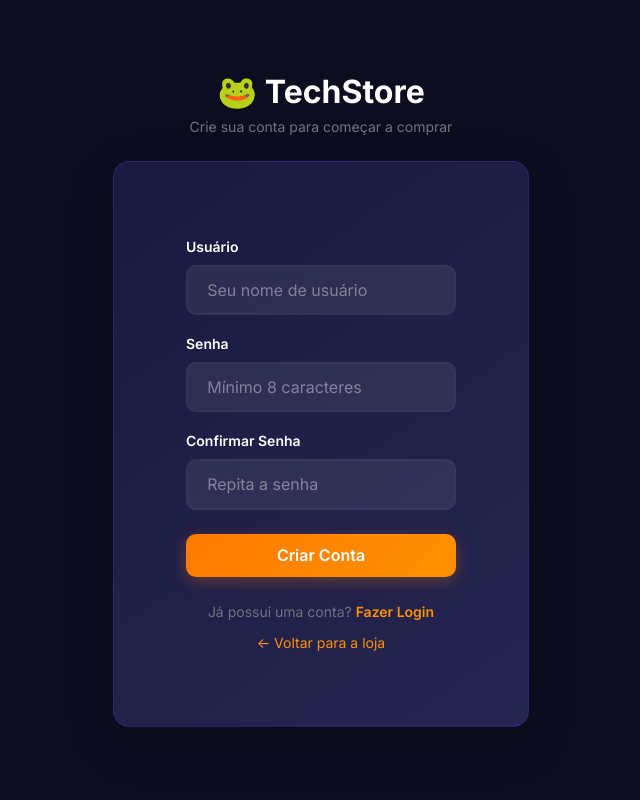
After one commit to GusSaucer/techstore-django, a Django app: page /accounts/signup/ in a window 1280 px wide. The commit adds this page. Shown: the whole page, without its empty margins (319-959 px from the left). Run offline with Django 5.2, Linux system fonts and the light colour scheme.

Commit message:
cadastro aula 13

```diff
--- a/app/templates/registration/login.html
+++ b/app/templates/registration/login.html
@@ -59,6 +59,9 @@
                     <div class="text-center">
                         <a href="{% url 'home' %}" class="text-decoration-none small text-muted">← Voltar para a loja</a>
                     </div>
+                    <div class="text-center">
+                        <a href="{% url 'signup' %}" class="text-decoration-none small text-muted">Não possui conta? Cadastre-se já</a>
+                    </div>
                 </form>
 
             </div>
--- /dev/null
+++ b/app/templates/signup.html
@@ -0,0 +1,116 @@
+{% load static %}
+<!DOCTYPE html>
+<html lang="pt-br">
+<head>
+    <meta charset="UTF-8">
+    <meta name="viewport" content="width=device-width, initial-scale=1.0">
+    <title>TechStore - Criar Conta</title>
+
+    <link href="https://cdn.jsdelivr.net/npm/bootstrap@5.3.3/dist/css/bootstrap.min.css" rel="stylesheet">
+    <link rel="preconnect" href="https://fonts.googleapis.com">
+    <link rel="preconnect" href="https://fonts.gstatic.com" crossorigin>
+    <link href="https://fonts.googleapis.com/css2?family=Inter:wght@400;600;700;800&display=swap" rel="stylesheet">
+    <link rel="stylesheet" href="{% static 'css/style.css' %}">
+</head>
+<body class="d-flex align-items-center justify-content-center min-vh-100 py-5">
+
+    <div class="container" style="max-width: 440px;">
+        <!-- Header -->
+        <div class="text-center mb-4">
+            <a href="{% url 'home' %}" class="text-decoration-none">
+                <h2 class="fw-bold text-white mb-1"><span class="brand-frog">🐸</span> TechStore</h2>
+            </a>
+            <p class="text-secondary small mb-0">Crie sua conta para começar a comprar</p>
+        </div>
+
+        <!-- Card de Cadastro -->
+        <div class="card shadow-lg border-0 rounded-4" style="background-color: #1a1c2e;">
+            <div class="card-body p-4 p-sm-5">
+
+                {% if form.non_field_errors %}
+                    <div class="alert alert-danger alert-dismissible fade show small" role="alert">
+                        {% for error in form.non_field_errors %}
+                            {{ error }}
+                        {% endfor %}
+                        <button type="button" class="btn-close" data-bs-dismiss="alert" aria-label="Close"></button>
+                    </div>
+                {% endif %}
+
+                <form method="POST" action="{% url 'signup' %}">
+                    {% csrf_token %}
+
+                    <!-- Campo Usuário -->
+                    <div class="mb-3">
+                        <label for="{{ form.username.id_for_label }}" class="form-label text-white small fw-semibold">Usuário</label>
+                        <input
+                            type="text"
+                            name="{{ form.username.html_name }}"
+                            id="{{ form.username.id_for_label }}"
+                            class="form-control form-control-dark {% if form.username.errors %}is-invalid{% endif %}"
+                            placeholder="Seu nome de usuário"
+                            value="{{ form.username.value|default:'' }}"
+                            required
+                        >
+                        {% if form.username.errors %}
+                            <div class="invalid-feedback small">
+                                {% for error in form.username.errors %}{{ error }}{% endfor %}
+                            </div>
+                        {% endif %}
+                    </div>
+
+                    <!-- Campo Senha -->
+                    <div class="mb-3">
+                        <label for="{{ form.password1.id_for_label }}" class="form-label text-white small fw-semibold">Senha</label>
+                        <input
+                            type="password"
+                            name="{{ form.password1.html_name }}"
+                            id="{{ form.password1.id_for_label }}"
+                            class="form-control form-control-dark {% if form.password1.errors %}is-invalid{% endif %}"
+                            placeholder="Mínimo 8 caracteres"
+                            required
+                        >
+                        {% if form.password1.errors %}
+                            <div class="invalid-feedback small">
+                                {% for error in form.password1.errors %}{{ error }}{% endfor %}
+                            </div>
+                        {% endif %}
+                    </div>
+
+                    <!-- Confirmar Senha -->
+                    <div class="mb-4">
+                        <label for="{{ form.password2.id_for_label }}" class="form-label text-white small fw-semibold">Confirmar Senha</label>
+                        <input
+                            type="password"
+                            name="{{ form.password2.html_name }}"
+                            id="{{ form.password2.id_for_label }}"
+                            class="form-control form-control-dark {% if form.password2.errors %}is-invalid{% endif %}"
+                            placeholder="Repita a senha"
+                            required
+                        >
+                        {% if form.password2.errors %}
+                            <div class="invalid-feedback small">
+                                {% for error in form.password2.errors %}{{ error }}{% endfor %}
+                            </div>
+                        {% endif %}
+                    </div>
+
+                    <!-- Botão Cadastrar -->
+                    <button type="submit" class="btn btn-tech-primary w-100 py-2 fw-semibold mb-4">Criar Conta</button>
+
+                    <!-- Links de Ação -->
+                    <div class="text-center">
+                        <p class="small text-secondary mb-2">
+                            Já possui uma conta?
+                            <a href="{% url 'login' %}" class="text-orange text-decoration-none fw-semibold">Fazer Login</a>
+                        </p>
+                        <a href="{% url 'home' %}" class="text-secondary text-decoration-none small hover-light">← Voltar para a loja</a>
+                    </div>
+                </form>
+
+            </div>
+        </div>
+    </div>
+
+    <script src="https://cdn.jsdelivr.net/npm/bootstrap@5.3.3/dist/js/bootstrap.bundle.min.js"></script>
+</body>
+</html>
--- a/app/urls.py
+++ b/app/urls.py
@@ -6,4 +6,5 @@ urlpatterns = [
     path('perfil/', views.perfil_view, name='perfil'),
     path('produtos/', views.produtos_view, name='produtos'),
     path('accounts/',include('django.contrib.auth.urls')),
+    path('accounts/signup/', views.signup_view, name='signup'),
 ]
--- a/app/views.py
+++ b/app/views.py
@@ -2,6 +2,7 @@ from django.shortcuts import redirect, render, get_object_or_404
 from.models import Produto
 from .forms import ProdutoForm
 from django.contrib.auth.decorators import login_required
+from django.contrib.auth.forms import UserCreationForm
 
 
 # Create your views here.
@@ -18,6 +19,16 @@ def perfil_view(request):
         'setor': 'T.I.',
     }
     return render(request,'perfil.html', context)
+
+def signup_view(request):
+    if request.method == 'POST':
+        form = UserCreationForm(request.POST)
+        if form.is_valid():
+            form.save()
+            return redirect('login')
+    else:
+        form = UserCreationForm()
+    return render(request, 'signup.html', {'form': form})
 
 def produtos_view(request):
     # Opcional: filtrar direto no banco produtos não apagados -> Produto.objects.filter(apagado=False)
```
Also changed, not shown: app/forms.py (+21 -0 lines), app/templates/registration/signin.html (deleted, +0 -21 lines).
